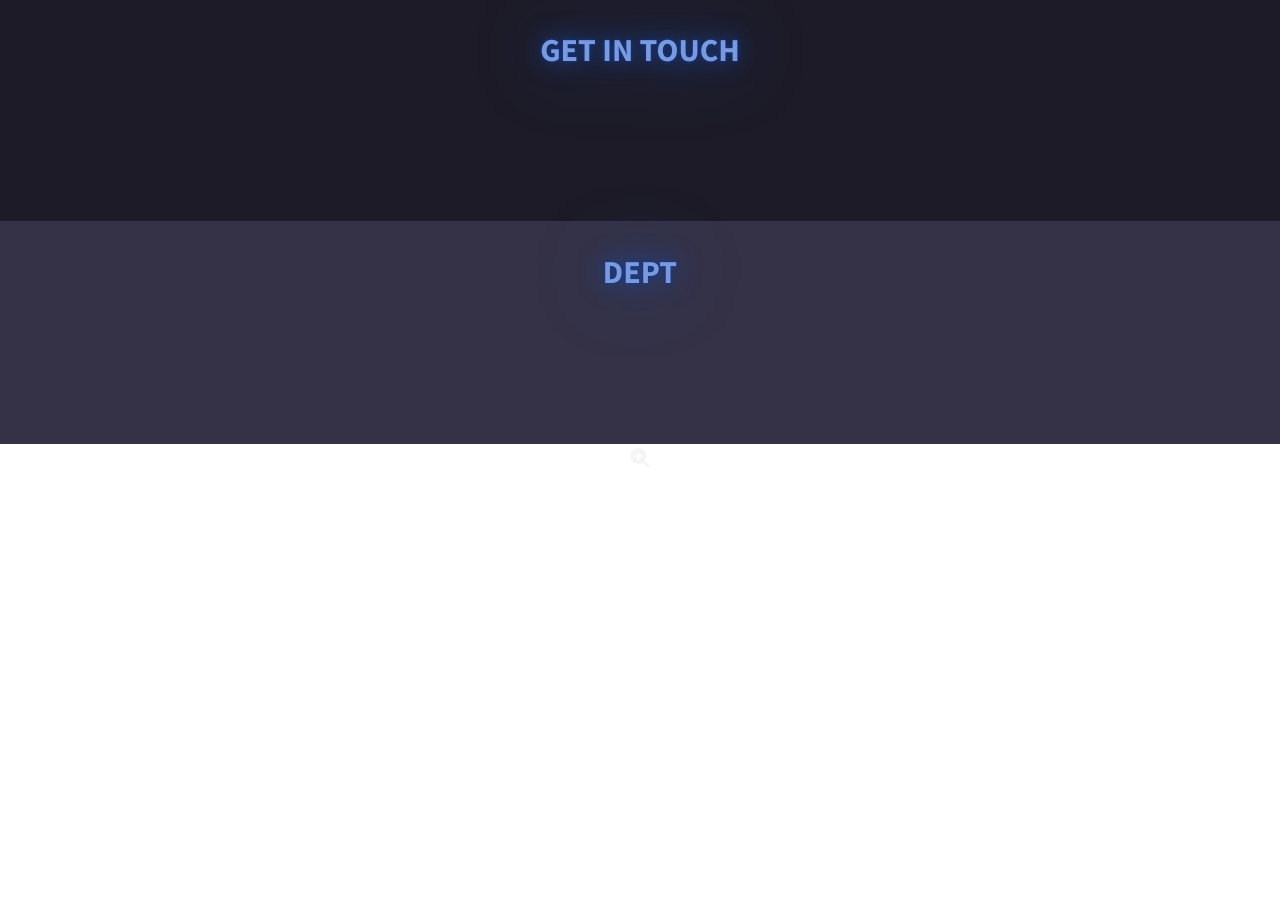
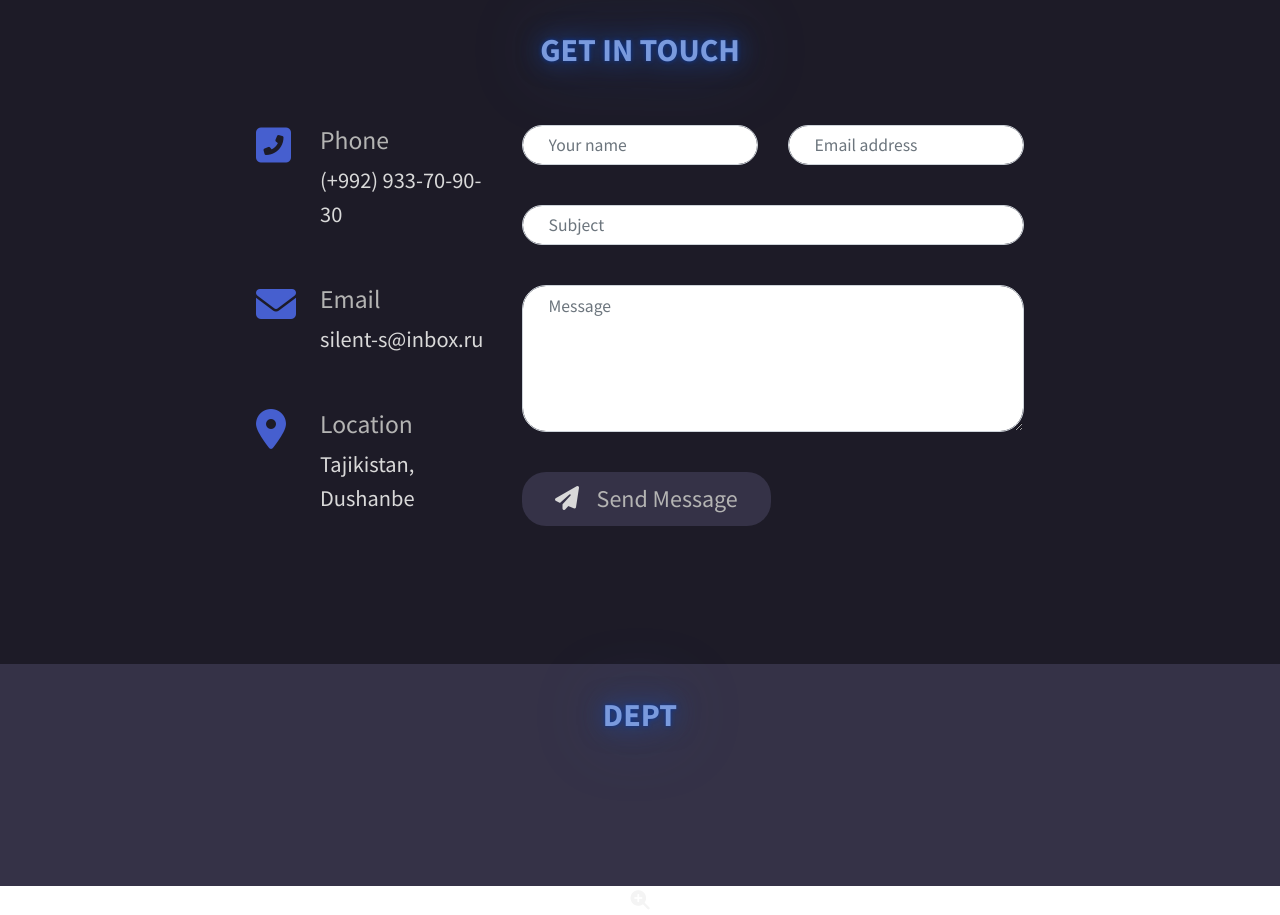
Before and after one commit to knoxie-s/portfolio, a plain HTML site: page index.html in a window 1280 px wide. Shown: the part 4020-4935 px from the top of the page. Before the commit the page ends 4493 px from the top, so only its background shows below. Drawn offline with nearby package versions, Linux system fonts and the light colour scheme; a web font is replaced by a local one.

Commit message:
contact-page is ready

```diff
--- a/css/styles.css
+++ b/css/styles.css
@@ -50,6 +50,36 @@ header {
 .bgcolor2 {
 	background-color: #353247;
 }
+
+.btn {
+	border-radius: 1.5rem;
+	padding: .5rem 2rem;
+	font-size: 1.5rem;
+}
+
+.btn i {
+	margin-right: .8rem;
+	font-size: 1.5rem;
+	color: #D9D9D9;
+}
+
+.btn-submit {
+	background-color: #353247;
+	color: #B4B4B3;
+	/* transform: scale(1); */
+	transform: translateY(0);
+	transition: all .2s ease-in;
+}
+
+.btn-submit:hover {
+	/* transform: scale(0.9); */
+	transform: translateY(-3px);
+	box-shadow: 0px 4px 6px #2e2d41;
+	background-color: #3f3c54;
+}
+
+
+
 
 /* -----------------------------HEADER----------------------------- */
 
@@ -277,3 +307,52 @@ header {
 .portfolio-item:hover .mask {
 	opacity: 0.9;
 }
+
+/* ---------------------------MY-SKILLS---------------------------  */
+
+
+.contact-info {
+	text-align: left;
+	margin-bottom: 3.3rem;
+}
+
+.contact-info i {
+	float: left;
+	font-size: 2.5rem;
+	color: #465FCF;
+}
+
+.contact-info .details {
+	margin-left: 4rem;
+}
+
+.contact-info .details h5 {
+	color: #B4B4B3;
+	font-size: 1.6rem;
+}
+
+.contact-info .details p {
+	color: #D9D9D9;
+	font-size: 1.4rem;
+}
+
+.contact-form {
+	text-align: left;
+}
+
+.form-control {
+	/* display: block; */
+	/* width: 100%; */
+	height: 2.5rem;
+	border-radius: 1.5rem;
+	padding: .4rem 1.6rem;
+	font-size: 1.1rem;
+}
+
+textarea.form-control {
+	height: auto;
+}
+
+.form-group {
+	margin-bottom: 2.5rem;
+}
--- a/index.html
+++ b/index.html
@@ -281,6 +281,61 @@
 	</section>
 	<section class="bgcolor1 container-fluid">
 		<h2>Get in touch</h2>
+		<div class="row ">
+			<div class="col-md-4">
+				<div class="contact-info">
+					<i class="fas fa-phone-square-alt"></i>
+					<div class="details">
+						<h5>Phone</h5>
+						<p>(+992) 933-70-90-30</p>
+					</div>
+				</div>
+				<div class="contact-info">
+					<i class="fas fa-envelope"></i>
+					<div class="details">
+						<h5>Email</h5>
+						<p>silent-s@inbox.ru</p>
+					</div>
+				</div>
+				<div class="contact-info">
+					<i class="fas fa-map-marker-alt"></i>
+					<div class="details">
+						<h5>Location</h5>
+						<p>Tajikistan, Dushanbe</p>
+					</div>
+				</div>
+			</div>
+			<div class="col-md-8">
+				<form action="index.html" class="contact-form">
+					<div class="row">
+						<div class="col-md-6">
+							<div class="form-group">
+								<input type="text" class="form-control" placeholder="Your name">
+							</div>
+						</div>
+						<div class="col-md-6">
+							<div class="form-group">
+								<input type="text" class="form-control" placeholder="Email address">
+							</div>
+						</div>
+						<div class="col-md-12">
+							<div class="form-group">
+								<input type="text" class="form-control" placeholder="Subject">
+							</div>
+						</div>
+						<div class="col-md-12">
+							<div class="form-group">
+								<textarea class="form-control" name="" id="" rows=5" placeholder="Message"></textarea>
+							</div>
+						</div>
+					</div>
+					<button class="btn btn-submit">
+						<i class="fas fa-paper-plane"></i>
+						Send Message
+					</button>
+				</form>
+			</div>
+		</div>
 	</section>
 	<section class="bgcolor2 container-fluid">
 		<h2>Dept</h2>
```
